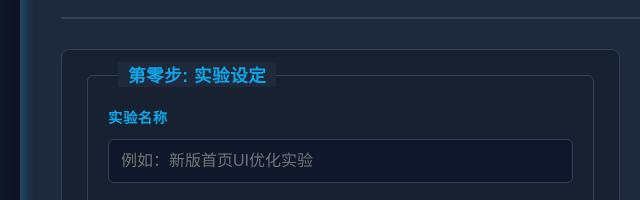
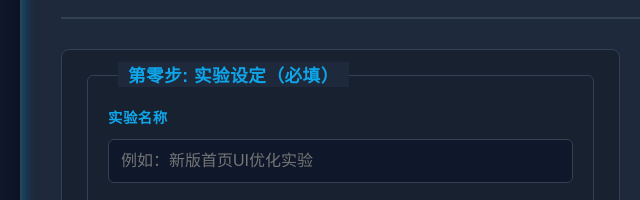
Before and after one commit to kang4000/AB_test_timeline, a plain HTML site: page index.html in a window 1280 px wide. Shown: the part 156-356 px from the top of the page, 0-640 px from the left. Drawn offline with Linux system fonts and the light colour scheme; a web font is replaced by a local one.

Commit message:
Update index.html

```diff
--- a/index.html
+++ b/index.html
@@ -360,7 +360,7 @@
                 <div class="card input-card">
 
                     <div class="fieldset">
-                        <div class="fieldset-legend">第零步: 实验设定</div>
+                        <div class="fieldset-legend">第零步: 实验设定（必填）</div>
                         <div class="input-group">
                             <label for="expName">实验名称</label>
                             <input type="text" id="expName" placeholder="例如：新版首页UI优化实验" >
```
